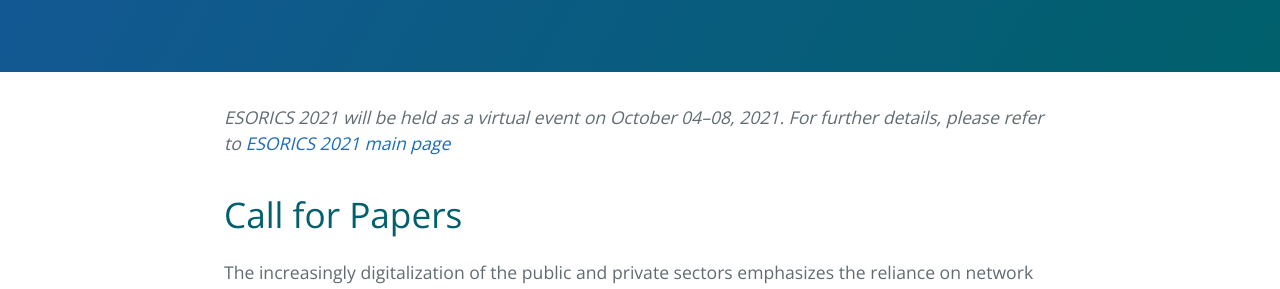
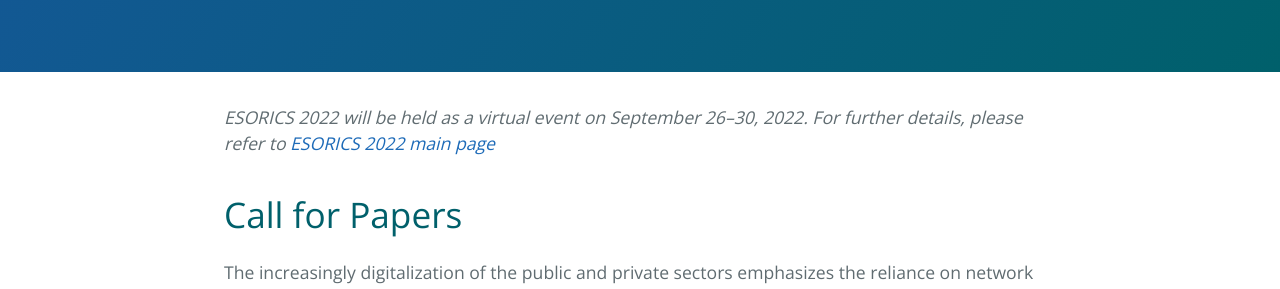
Before and after one commit to cdtsecomane/cdtsecomane.github.io, a Jekyll site: the page built from cfp.md, in a window 1280 px wide. Shown: the part 341-630 px from the top of the page. Built offline with Jekyll 4.4.1, drawn with Linux system fonts in a browser that asks for light colours.

Commit message:
Update cfp.md

```diff
--- a/cfp.md
+++ b/cfp.md
@@ -1,7 +1,7 @@
 ---
 layout: default
 ---
-*ESORICS 2021 will be held as a virtual event on October 04–08, 2021. For further details, please refer to [ESORICS 2021 main page](https://esorics2021.athene-center.de/index.php)*
+*ESORICS 2022 will be held as a virtual event on September 26–30, 2022. For further details, please refer to [ESORICS 2022 main page](https://esorics2022.compute.dtu.dk)*
 
 # Call for Papers
 
```
